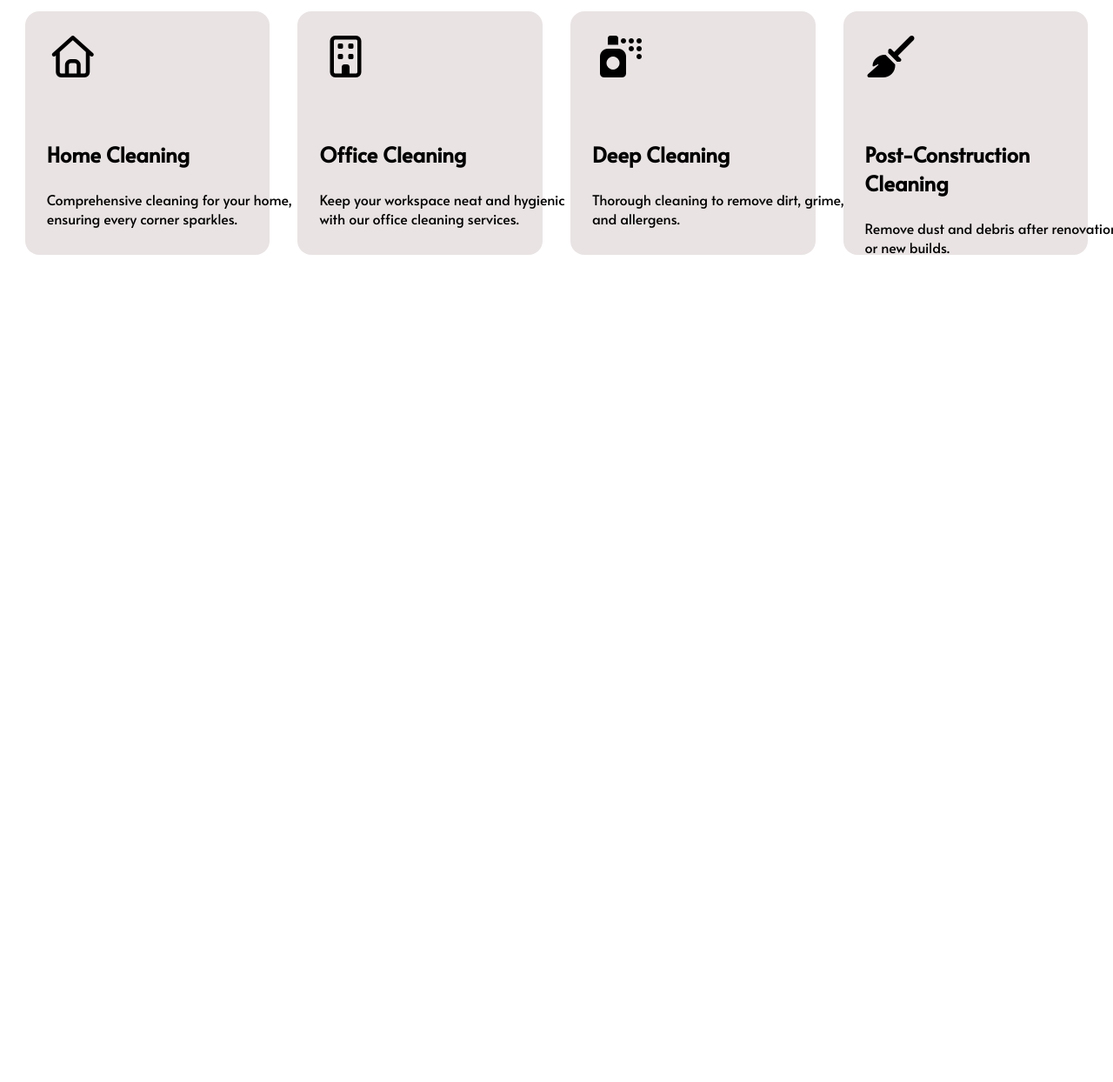
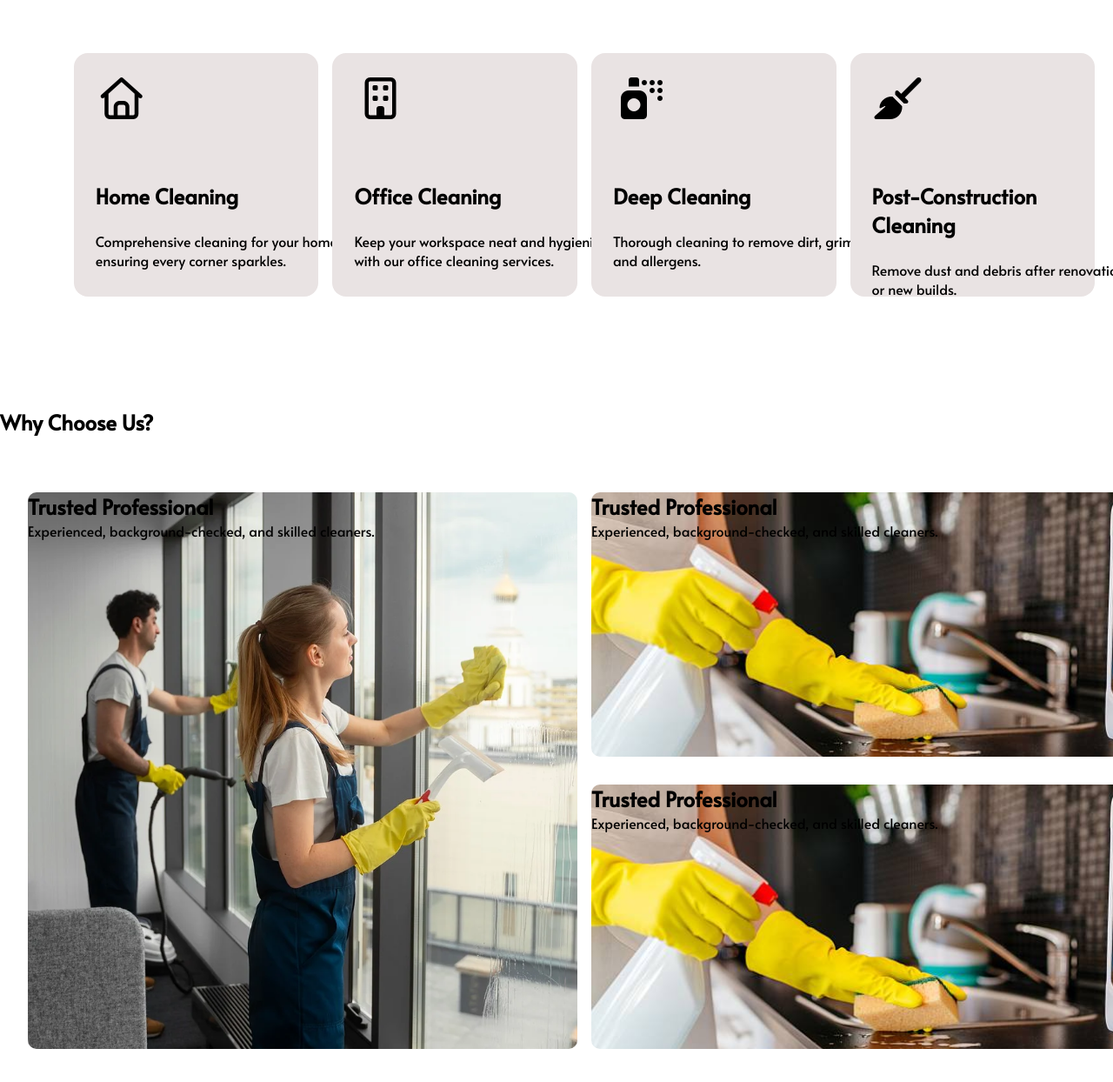
Before and after one commit to Shonex122/cleaning-agent, a plain HTML site: page index.html in a window 1280 px wide. Shown: the part 964-2208 px from the top of the page at 87% size. Before the commit the page ends 1259 px from the top, so only its background shows below. Drawn offline with Linux system fonts and the light colour scheme; a script that the page names is missing.

Commit message:
created chooseUs

```diff
--- a/index.html
+++ b/index.html
@@ -94,6 +94,27 @@
       </div>
     </section>
 
+    <section class="service-section">
+      <h2>Why Choose Us?</h2>
+      <div class="service">
+        <div class="serve-img1">
+          <h2>Trusted Professional</h2>
+          <p>Experienced, background-checked, and skilled cleaners.</p>
+        </div>
+
+        <div class="sub-service">
+          <div class="serve-img2">
+            <h2>Trusted Professional</h2>
+            <p>Experienced, background-checked, and skilled cleaners.</p>
+          </div>
+          <div class="serve-img2">
+            <h2>Trusted Professional</h2>
+            <p>Experienced, background-checked, and skilled cleaners.</p>
+          </div>
+        </div>
+      </div>
+    </section>
+
     <script src="script.js"></script>
   </body>
 </html>
--- a/script.js
+++ /dev/null
@@ -1,30 +0,0 @@
-// let person = {
-//   name: "mike",
-//   age: "23",
-//   isStudent: "true",
-//   address: {
-//     street: "ologolo",
-//     city: "lekki",
-//     state: "lagos",
-//   },
-//   hobbies: ["coding", "reading", "gaming"],
-// };
-
-// hobbies.push("eating");
-// console.log(hobbies);
-
-let name = ["ben", "sylas", "timo", "jola", "femi"];
-
-// let names = name.lastIndexOf("jola");
-
-console.log(name);
-
-// console.log(candidate1.lastIndexOf("jola"));
-
-// let numbers = "  h1  ";
-// let num1 = numbers.trim();
-
-// console.log(num1);
-
-let fruits = ["apple", "mango", "pineapple"];
-console.log(fruits.push("strawberry"));
--- a/style.css
+++ b/style.css
@@ -8,6 +8,7 @@
 
 body {
   font-family: "Alata";
+  /* overflow: hidden; */
 }
 
 /* head section */
@@ -174,7 +175,7 @@ nav .nav-btn {
 /* Main */
 
 .service-page {
-  margin-top: 5em;
+  margin-block: 8em;
 }
 
 .service-page > h2 {
@@ -214,3 +215,39 @@ nav .nav-btn {
 .serve1 p {
   width: 300px;
 }
+
+/* Service Section */
+.service {
+  display: flex;
+  justify-content: center;
+  width: 100%;
+  gap: 1em;
+  margin-inline: 2em;
+}
+
+.service-section {
+  margin-bottom: 70px;
+}
+
+.serve-img1 {
+  background-image: url("./images/Cleanserve.webp");
+  width: 50%;
+  height: 80vh;
+  background-repeat: no-repeat;
+  background-size: cover;
+  border-radius: 10px;
+}
+.sub-service {
+  width: 50%;
+  display: flex;
+  flex-direction: column;
+  gap: 2em;
+  height: 80vh;
+}
+.serve-img2 {
+  background-image: url("./images/surface.jpg");
+  background-repeat: no-repeat;
+  background-size: cover;
+  height: 500px;
+  border-radius: 10px;
+}
```
Also changed, not shown: images/Cleanserve.webp (renamed from images/cleaning-services-9663247_1280.webp).
